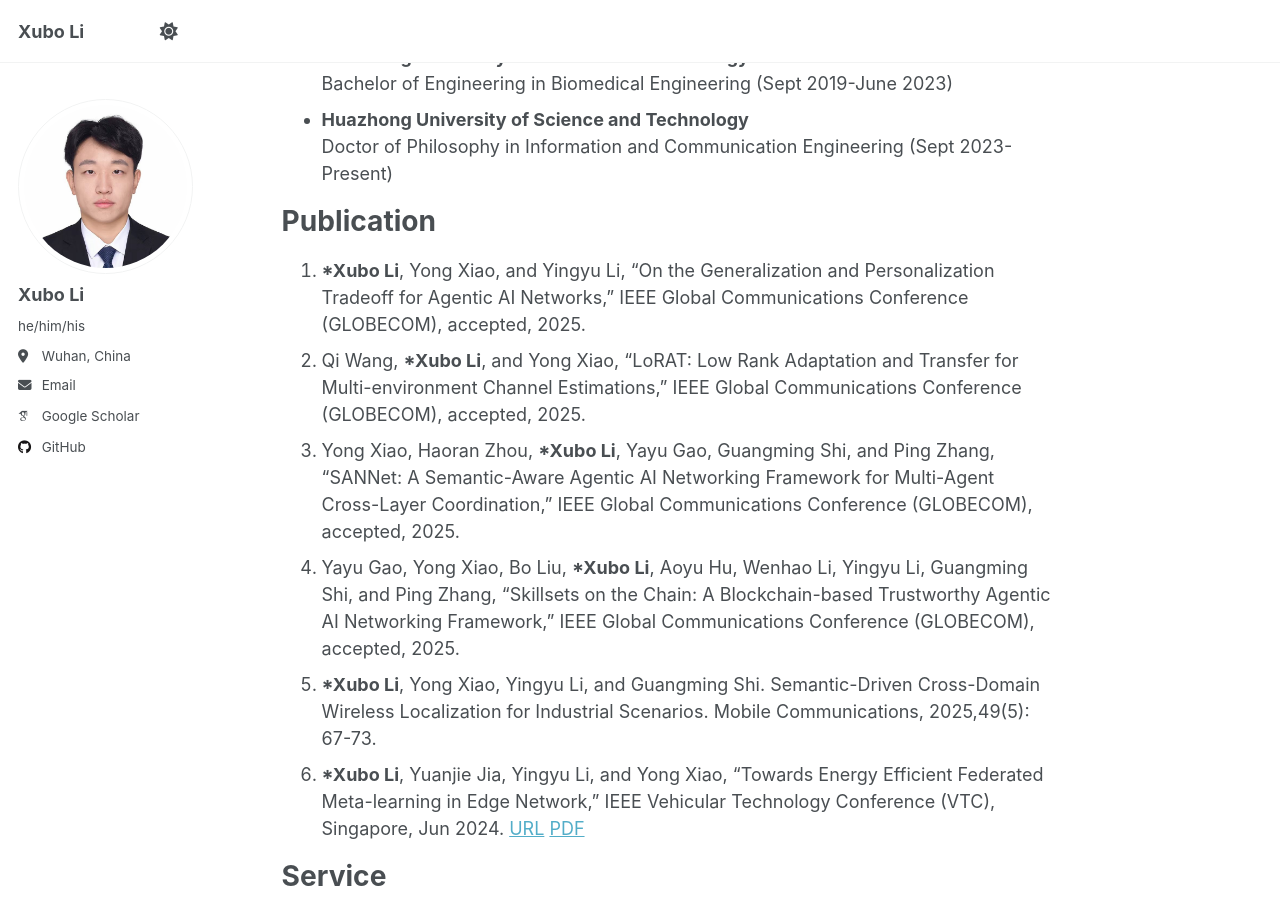
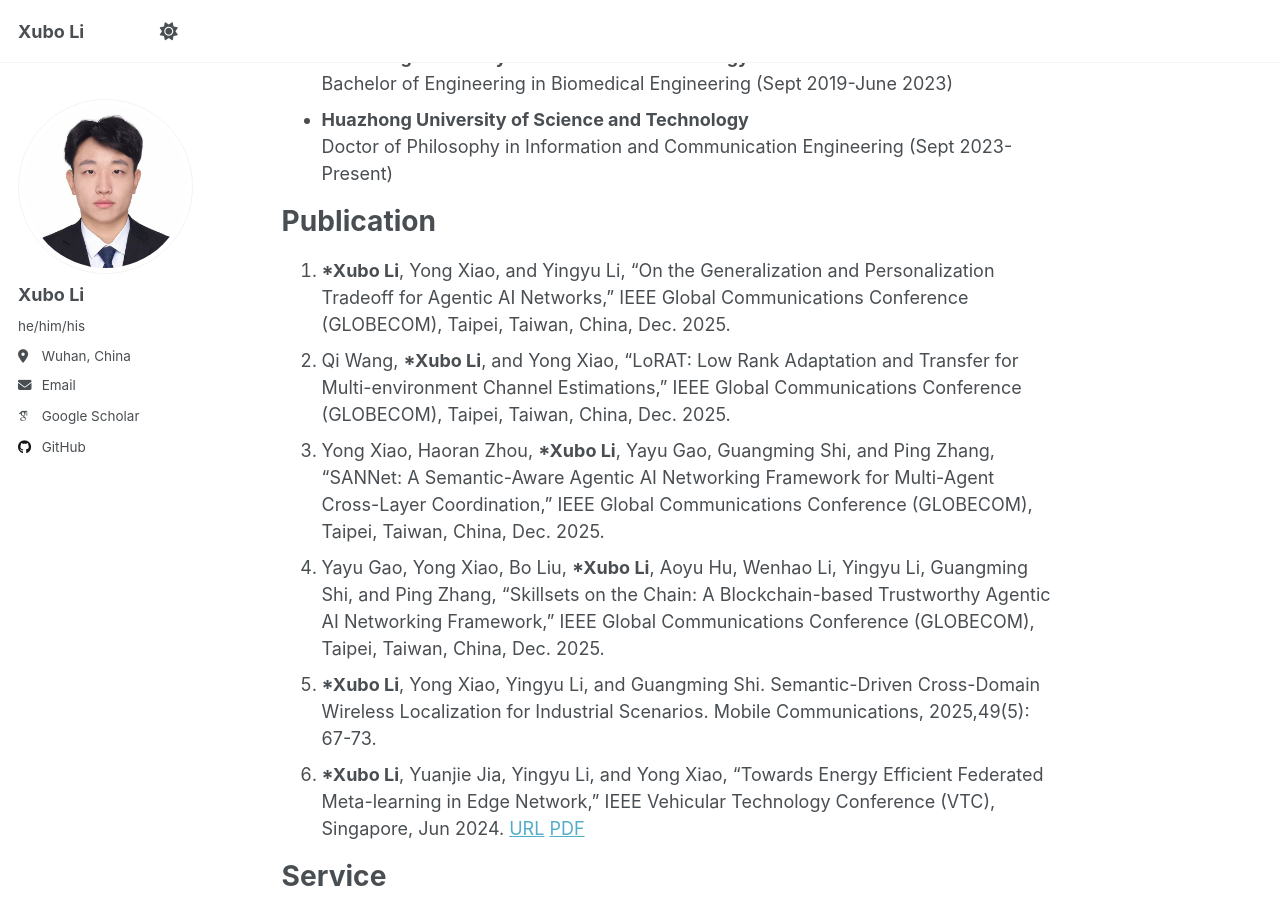
Before and after one commit to XuboLee/xubolee.github.io, a Jekyll site: the page built from _pages/about.md, in a window 1280 px wide and 900 px high, scrolled down 345 px. Built offline with Jekyll 4.4.1, drawn with Linux system fonts in a browser that asks for light colours; some web fonts are replaced; a script that is not in the unit is left out.

Commit message:
Update about.md

```diff
--- a/_pages/about.md
+++ b/_pages/about.md
@@ -26,10 +26,10 @@ Education
 
 Publication
 ======
-1. <strong>*Xubo Li</strong>, Yong Xiao, and Yingyu Li, "On the Generalization and Personalization Tradeoff for Agentic AI Networks," IEEE Global Communications Conference (GLOBECOM), accepted, 2025.
-1. Qi Wang, <strong>*Xubo Li</strong>, and Yong Xiao, "LoRAT: Low Rank Adaptation and Transfer for Multi-environment Channel Estimations," IEEE Global Communications Conference (GLOBECOM), accepted, 2025.
-1. Yong Xiao, Haoran Zhou, <strong>*Xubo Li</strong>, Yayu Gao, Guangming Shi, and Ping Zhang, "SANNet: A Semantic-Aware Agentic AI Networking Framework for Multi-Agent Cross-Layer Coordination," IEEE Global Communications Conference (GLOBECOM), accepted, 2025.
-1. Yayu Gao, Yong Xiao, Bo Liu, <strong>*Xubo Li</strong>, Aoyu Hu, Wenhao Li, Yingyu Li, Guangming Shi, and Ping Zhang, "Skillsets on the Chain: A Blockchain-based Trustworthy Agentic AI Networking Framework," IEEE Global Communications Conference (GLOBECOM), accepted, 2025.
+1. <strong>*Xubo Li</strong>, Yong Xiao, and Yingyu Li, "On the Generalization and Personalization Tradeoff for Agentic AI Networks," IEEE Global Communications Conference (GLOBECOM), Taipei, Taiwan, China, Dec. 2025.
+1. Qi Wang, <strong>*Xubo Li</strong>, and Yong Xiao, "LoRAT: Low Rank Adaptation and Transfer for Multi-environment Channel Estimations," IEEE Global Communications Conference (GLOBECOM), Taipei, Taiwan, China, Dec. 2025.
+1. Yong Xiao, Haoran Zhou, <strong>*Xubo Li</strong>, Yayu Gao, Guangming Shi, and Ping Zhang, "SANNet: A Semantic-Aware Agentic AI Networking Framework for Multi-Agent Cross-Layer Coordination," IEEE Global Communications Conference (GLOBECOM), Taipei, Taiwan, China, Dec. 2025.
+1. Yayu Gao, Yong Xiao, Bo Liu, <strong>*Xubo Li</strong>, Aoyu Hu, Wenhao Li, Yingyu Li, Guangming Shi, and Ping Zhang, "Skillsets on the Chain: A Blockchain-based Trustworthy Agentic AI Networking Framework," IEEE Global Communications Conference (GLOBECOM), Taipei, Taiwan, China, Dec. 2025.
 1. <strong>*Xubo Li</strong>, Yong Xiao, Yingyu Li, and Guangming Shi. Semantic-Driven Cross-Domain Wireless Localization for Industrial Scenarios. Mobile Communications, 2025,49(5): 67-73.
 1. <strong>*Xubo Li</strong>, Yuanjie Jia, Yingyu Li, and Yong Xiao, "Towards Energy Efficient Federated Meta-learning in Edge Network," IEEE Vehicular Technology Conference (VTC), Singapore, Jun 2024. [URL](https://ieeexplore.ieee.org/document/10683432) [PDF](https://ieeexplore.ieee.org/stamp/stamp.jsp?tp=&arnumber=10683432)
 
```
